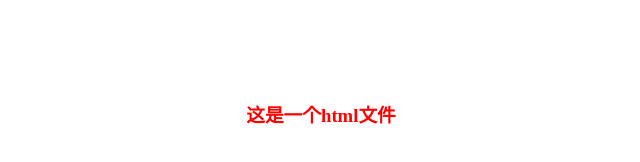
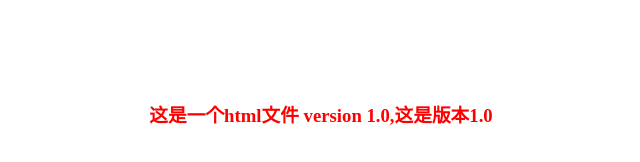
Before and after one commit to cpdppp/my-repository01, a plain HTML site: page index.html in a window 1280 px wide. Shown: the whole page, without its empty margins (319-959 px from the left). Drawn offline with Linux system fonts and the light colour scheme.

Commit message:
version 1.0 this is version 1.0

```diff
--- a/index.html
+++ b/index.html
@@ -6,6 +6,6 @@
 	<link rel="stylesheet" type="text/css" href="style.css">
 </head>
 <body>
-	<h3>这是一个html文件</h3>
+	<h3>这是一个html文件 version 1.0,这是版本1.0</h3>
 </body>
 </html>
```
